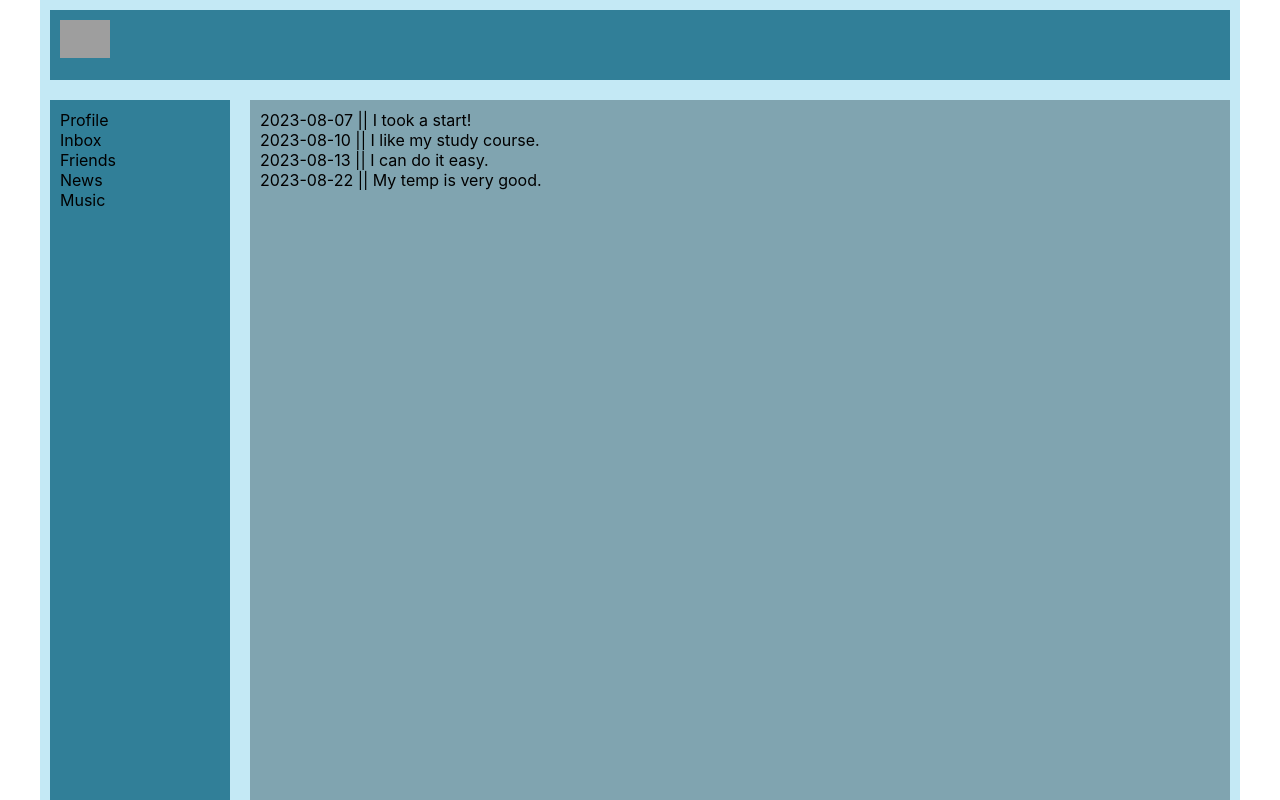
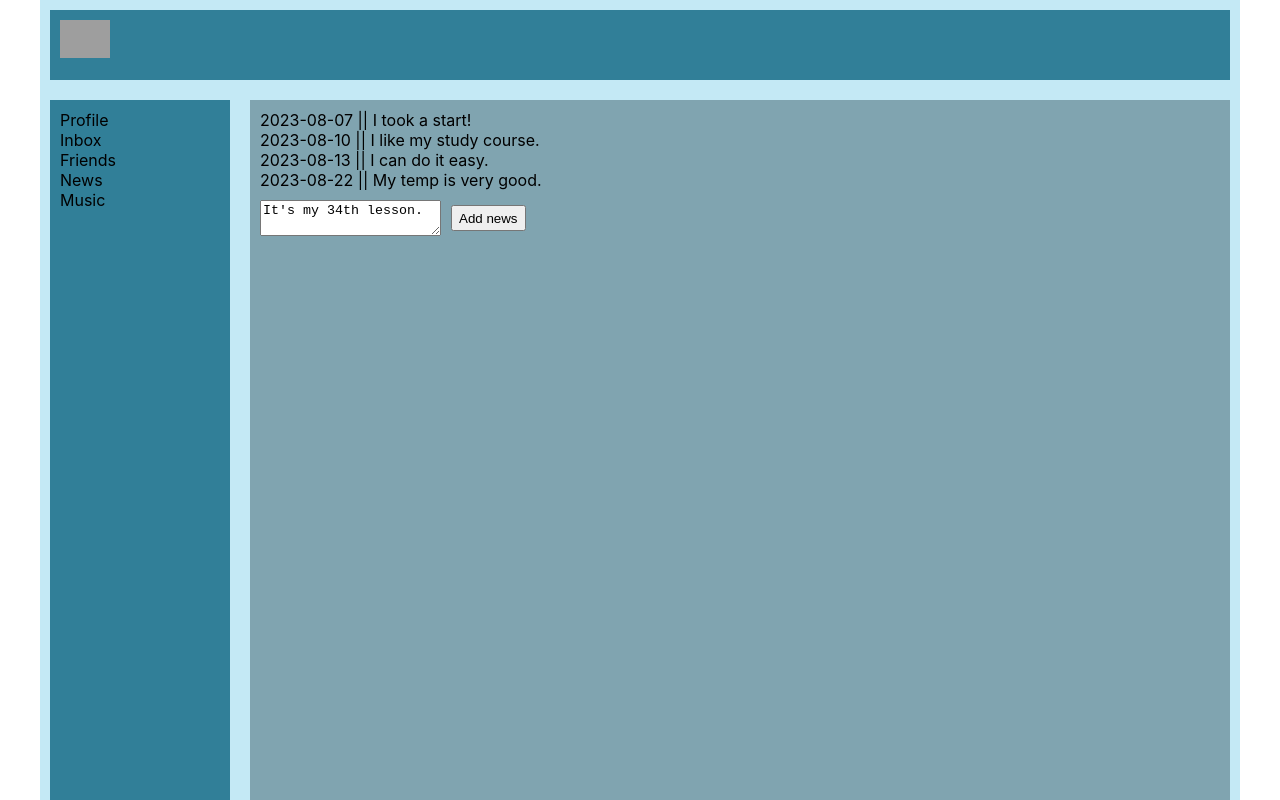
Before and after one commit to eliseevais/samurai_2_0, a React (Create React App) app: page /news in a window 1280 px wide. Shown: the top 800 px of the page. Built offline with nearby package versions, Linux system fonts and the light colour scheme; grey boxes are pictures that could not be loaded.

Commit message:
lesson 35.3, function addNews on newsWall was added

```diff
--- a/src/App.js
+++ b/src/App.js
@@ -29,11 +29,16 @@ const App = (props) => {
               newMesssageText={props.newMesssageText}
               sendMessage={props.sendMessage}
               updateNewMessageText={props.updateNewMessageText}
-              />} />
+            />} />
           <Route path="/friends" element={<Friends
             friendsList={props.friendsList} />} />
-          <Route path="/news" element={<News
-            newsFromApp={props.newsFromIndexJS} />} />
+          <Route path="/news" element={
+            <News
+              newsFromApp={props.newsFromIndexJS}
+              newNewsDataElement={props.newNewsDataElement}
+              addNews={props.addNews}
+              updateNewNewsText={props.updateNewNewsText}
+            />} />
           <Route path="/music/*" element={<Music
             musicFromApp={props.musicFromIndexJS} />} />
         </Routes>
--- a/src/components/News/News.jsx
+++ b/src/components/News/News.jsx
@@ -1,25 +1,42 @@
+import React from "react";
 import { NavLink } from "react-router-dom";
 import styles from "./News.module.css";
 
 const NewsItem = (props) => {
-  let path="#";
+  let path = "#";
   return (
     <div className={styles.newsItem}>
       <NavLink to={path}>{props.data} || {props.newsText}</NavLink>
     </div>
   )
-}
+};
 
 const News = (props) => {
 
+  let newNewsElement = React.createRef();
+
   let newsToWall = props.newsFromApp.map(newsItem => <NewsItem
-    data={newsItem.data} newsText={newsItem.newsText}  key={newsItem.id} />)
+    data={newsItem.data} newsText={newsItem.newsText} key={newsItem.id} />);
 
-  console.log(newsToWall, "news")
+  let addNews = () => {
+    props.addNews();
+  };
+
+  let onNewsChange = () => {
+    let news = newNewsElement.current.value;
+    props.updateNewNewsText(news);
+    console.log(news, 'news')
+  };
 
   return (
     <div className={styles.newsWrapper}>
       {newsToWall}
+      <div className={styles.addNewsWrapper}>
+        <textarea ref={newNewsElement}
+          onChange={onNewsChange}
+          value={props.newNewsDataElement} />
+        <button onClick={addNews}>Add news</button>
+      </div>
     </div>
   )
 }
--- a/src/components/News/News.module.css
+++ b/src/components/News/News.module.css
@@ -10,3 +10,17 @@
 .newsItem a:focus {
   color: #C4E9F5;
 }
+
+.addNewsWrapper {
+  display: flex;
+  margin: 10px 10px 10px 0;
+}
+
+.addNewsWrapper textarea {
+  margin: 0 10px 0 0;
+}
+
+.addNewsWrapper button {
+  height: 26px;
+  margin: auto 0;
+}
--- a/src/components/Profile/MyPosts/MyPosts.jsx
+++ b/src/components/Profile/MyPosts/MyPosts.jsx
@@ -3,6 +3,8 @@ import Post from "./Post/Post";
 import React from "react";
 
 const MyPosts = (props) => {
+
+  let newPostElement = React.createRef();
 
   let postMessages = props.posts.map(post => <Post message={post.postText}
     likesCount={post.likesCount} key={post.id} />);
@@ -16,9 +18,6 @@ const MyPosts = (props) => {
     props.updateNewPostText(text);
     console.log(text);
   };
-
-
-  let newPostElement = React.createRef();
 
   return (
     <div className={styles.posts}>
--- a/src/index.js
+++ b/src/index.js
@@ -6,7 +6,7 @@ import './index.css';
 import App from './App';
 import {
   addPost, updateNewPostText, store,
-  subscribe, updateNewMessageText, sendMessage
+  subscribe, updateNewMessageText, sendMessage, addNews, updateNewNewsText
 } from './redux/state'
 
 const root = ReactDOM.createRoot(document.getElementById('root'));
@@ -28,6 +28,9 @@ let rerenderEntireTree = (store) => {
           newMesssageText={store.dialogsPage.newMesssageText}
           sendMessage={sendMessage}
           updateNewMessageText={updateNewMessageText}
+          newNewsDataElement={store.newsPage.newNewsDataElement}
+          addNews={addNews}
+          updateNewNewsText={updateNewNewsText}
         />
       </BrowserRouter>
     </React.StrictMode>
--- a/src/redux/state.js
+++ b/src/redux/state.js
@@ -41,7 +41,8 @@ export const store = {
       { id: 2, newsText: "I like my study course.", data: "2023-08-10" },
       { id: 3, newsText: "I can do it easy.", data: "2023-08-13" },
       { id: 4, newsText: "My temp is very good.", data: "2023-08-22" }
-    ]
+    ],
+    newNewsDataElement: "It's my 34th lesson."
   },
   musicPage: {
     musicData: [
@@ -56,7 +57,7 @@ export let addPost = () => {
   let newPost = {
     id: 4,
     postText: store.profilePage.newPostText,
-    likesCount: 5
+    likesCount: 0
   }
   store.profilePage.postsData.push(newPost);
   store.profilePage.newPostText = '';
@@ -76,7 +77,7 @@ export let sendMessage = () => {
   store.dialogsPage.messagesData.push(newMesssage);
   store.dialogsPage.newMesssageText = '';
   rerenderEntireTree(store);
-}
+};
 
 export let updateNewMessageText = (newMesssageParameter) => {
   store.dialogsPage.newMesssageText = newMesssageParameter;
@@ -87,4 +88,20 @@ export const subscribe = (observer) => {
   rerenderEntireTree = observer;
 };
 
+export let addNews = () => {
+  let newNewsText = {
+    id: 5,
+    newsText: store.newsPage.newNewsDataElement,
+    data: "2023-09-02"
+  }
+  store.newsPage.newsData.push(newNewsText);
+  store.newsPage.newNewsDataElement = '';
+  rerenderEntireTree(store);
+};
+
+export let updateNewNewsText = (newNewsTextProps) => {
+  store.newsPage.newNewsDataElement = newNewsTextProps;
+  rerenderEntireTree(store);
+}
+
 window.state = store;
```
